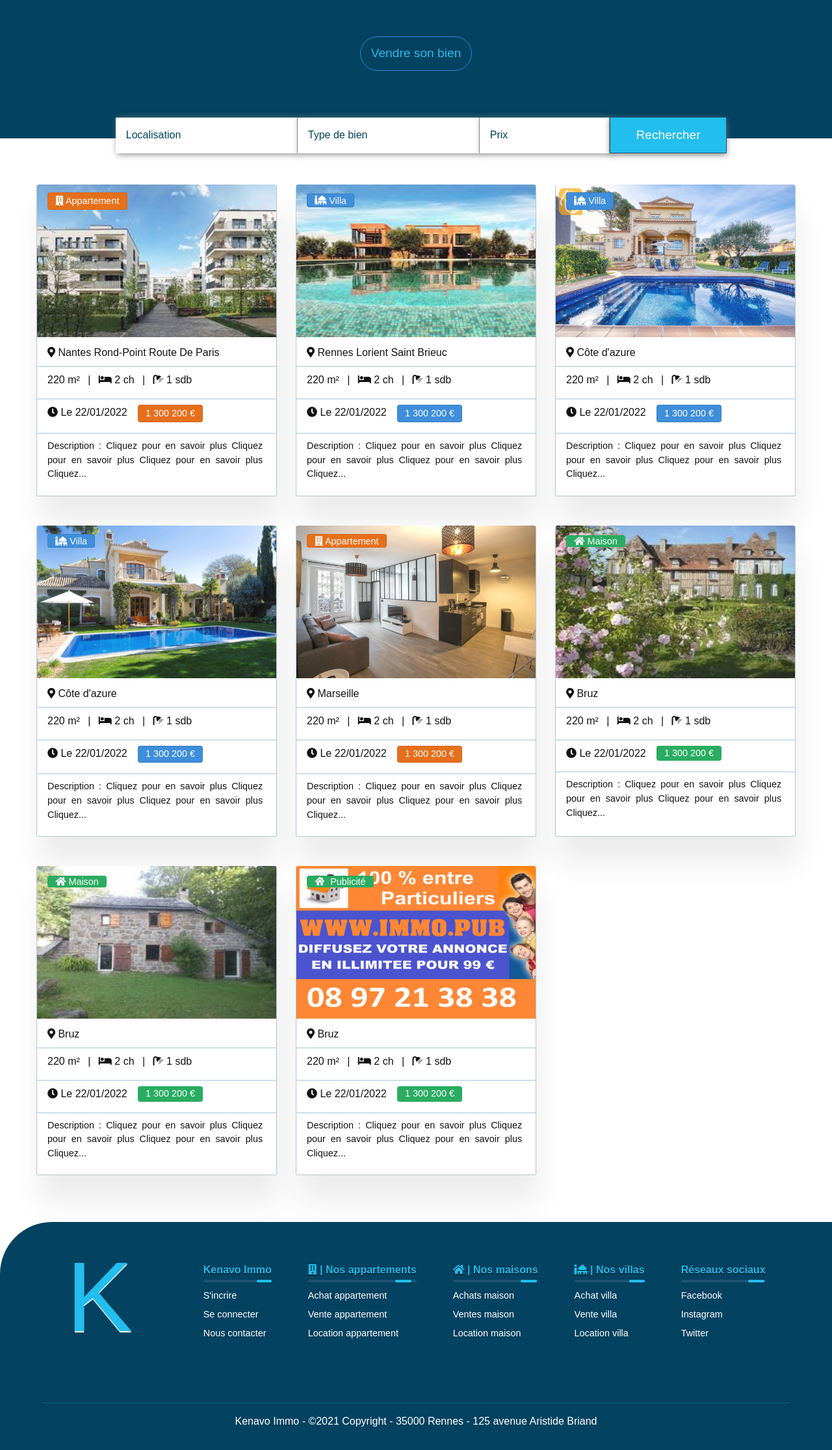
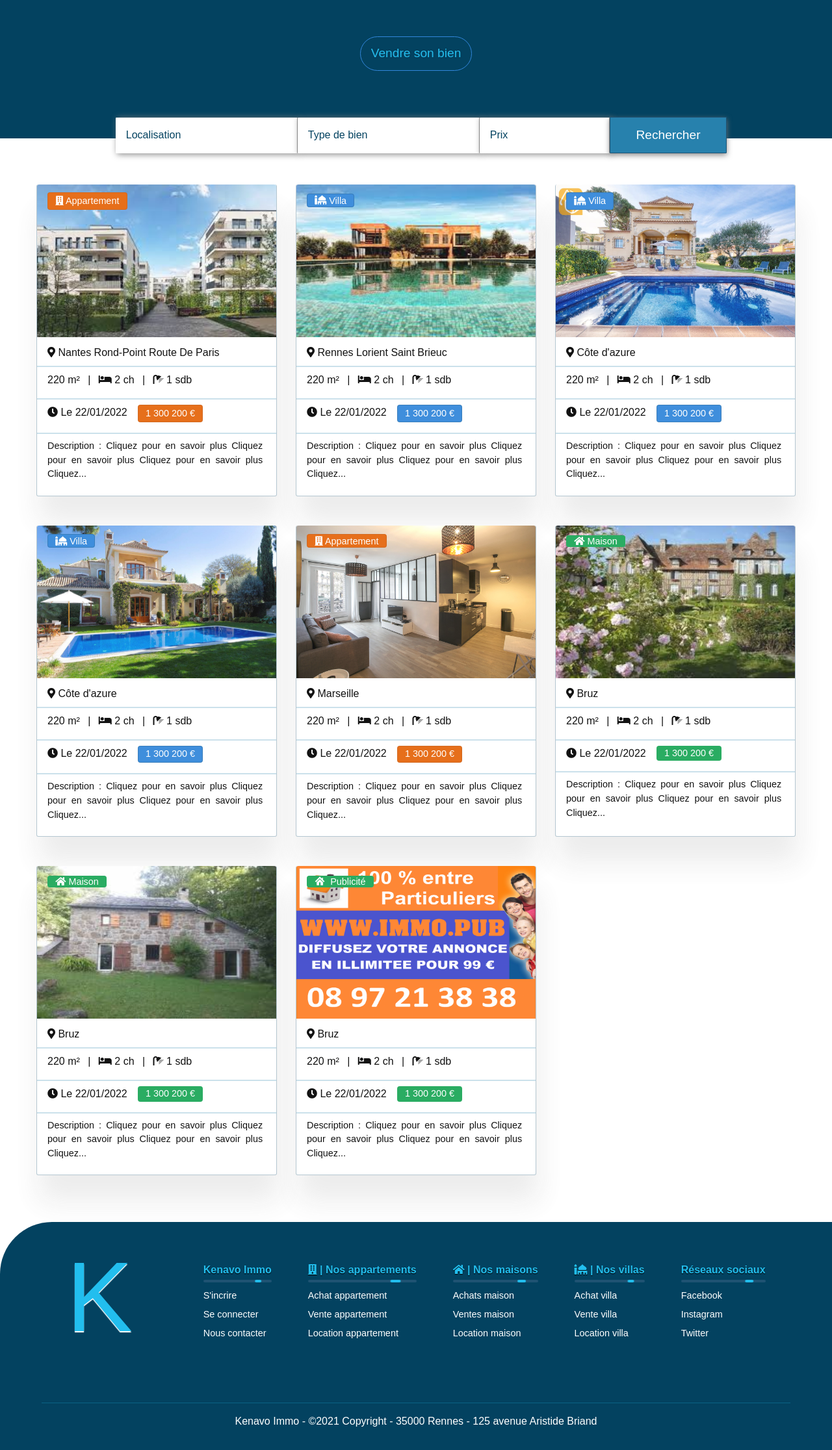
Before and after one commit to TheronBenjamin/AgenceImmo, a Symfony app: template templates/index/index.html.twig in a window 1280 px wide. Shown: the part 312-2544 px from the top of the page at 65% size. Run offline with Twig, Linux system fonts and the light colour scheme; the template is opened without the code that fills it, so the values that code supplies are empty; style sheets or scripts are compiled from the project's sources; some libraries are stand-ins or nearby versions; some web fonts are replaced.

Commit message:
bug card

```diff
--- a/assets/scss/app.scss
+++ b/assets/scss/app.scss
@@ -87,11 +87,11 @@ html body{
             min-width: 14vw;
             font-size: 1.2rem;
             color: $white;
-            background-color: $light-blue;
+            background-color: $mid-light-blue;
             outline-color: $clear-blue;
             border: 1px solid $mid-blue;
             border-radius: 1px;
-            box-shadow: inset 0 0 0 0 $light-blue, 0px 3px 8px $light-grey;
+            box-shadow: inset 0 0 0 0 $clear-blue, 0px 3px 8px $light-grey;
             transition: box-shadow ease-in .3s, color ease-in .3s;
             &:hover {
                 color: $white;
@@ -147,7 +147,7 @@ html body{
                 position: absolute;
                 height: 2px;
                 width: 100%;
-                box-shadow: inset 0 0 0 0 $light-blue;
+                box-shadow: inset 0 0 0 0 $flashy-green;
                 transition: box-shadow linear .7s;
             }
         }
@@ -281,7 +281,7 @@ html body{
             overflow: hidden;
             span{
                 position: absolute;
-                width: 25px;
+                width: 10%;
                 height: 4px;
                 background: $light-blue;
                 border-radius: 3px;
@@ -514,12 +514,11 @@ html body{
 
 @keyframes moving {
     0%{
-        left:-30px;
-        transform: translateZ(0);
+        transform: translateX(-5px);
     }
     100%{
-        left:103%;
-    transform: translateZ(0);
+
+    transform: translateX(940%);
     }
 }
 
```
